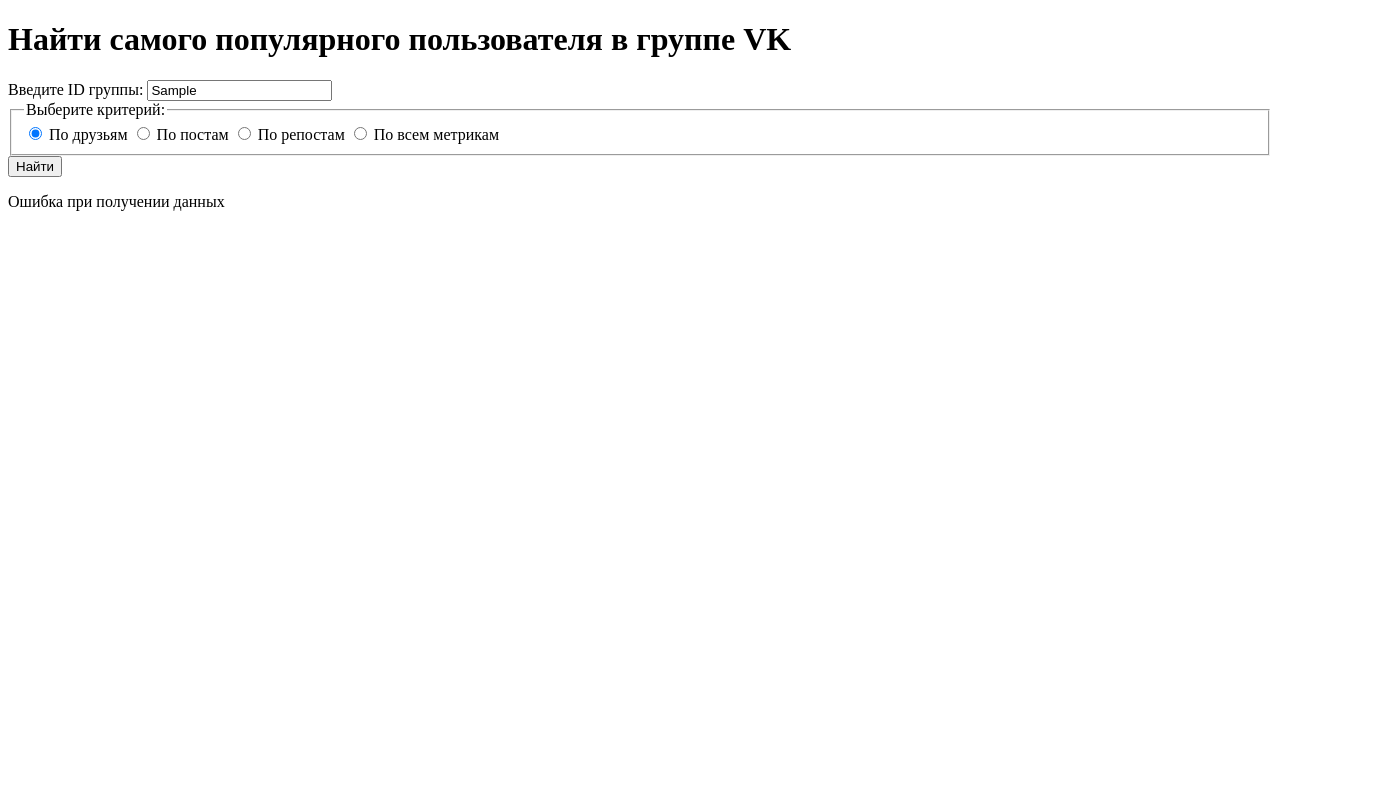
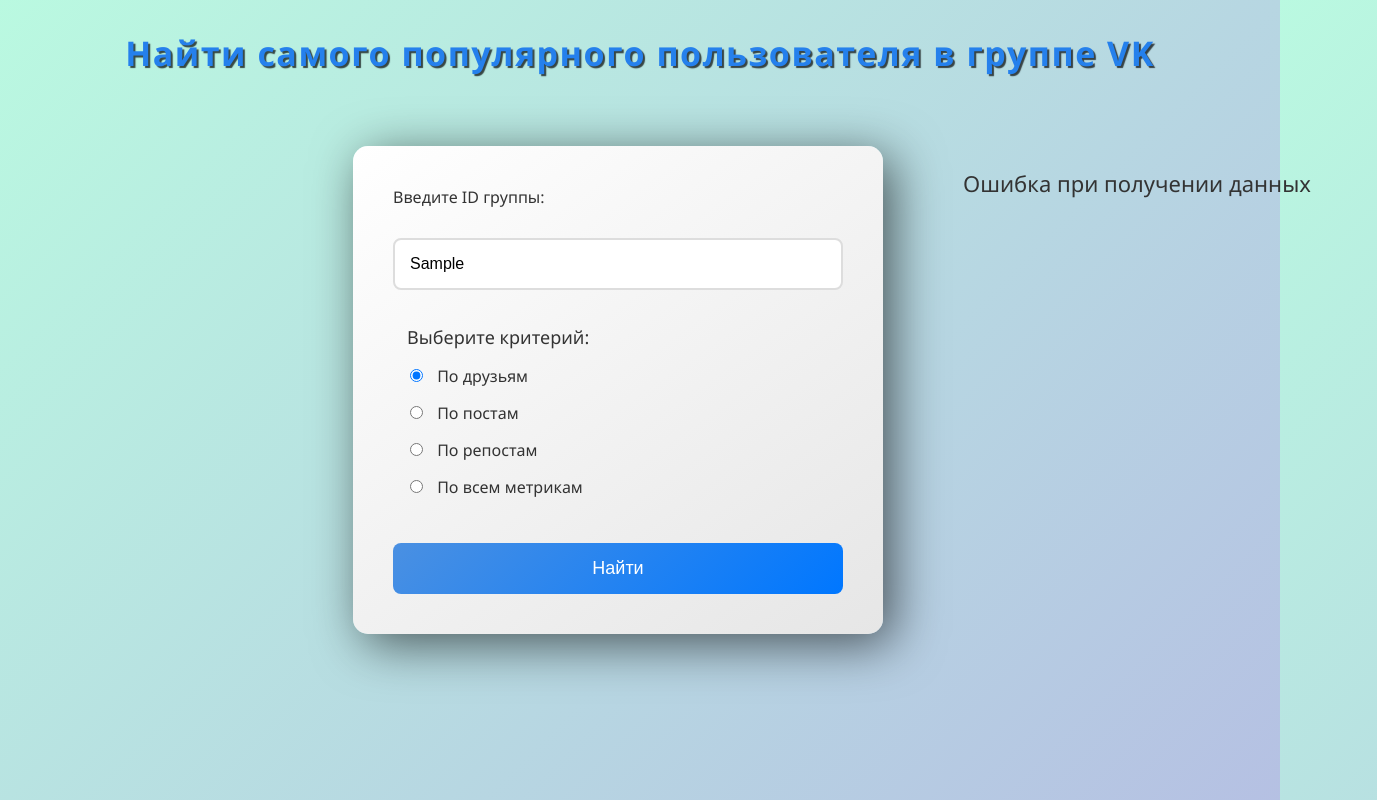
Before and after one commit to rxeside/mostPopular, a website with bundled scripts: page public/index.html in a window 1280 px wide. Both pictures are taken after typing "Sample" into the empty fields and a click on the button "Найти". Shown: the whole page, 1377 px wide, since content can reach past the window. Built offline with nearby package versions, Linux system fonts and the light colour scheme; files whose address does not match are found by name.

Commit message:
сделал loader. написал css для странички

```diff
--- a/public/index.html
+++ b/public/index.html
@@ -5,10 +5,12 @@
     <meta name="viewport" content="width=device-width, initial-scale=1.0">
     <title>VK Popular User Finder</title>
     <script defer src="/client.js"></script>
+    <link rel="stylesheet" href="/styles.css">
 </head>
 <body>
 <h1>Найти самого популярного пользователя в группе VK</h1>
 
+<div class="container">
     <form id="groupForm">
         <label for="groupId">Введите ID группы:</label>
         <input type="text" id="groupId" name="groupId" required>
@@ -32,6 +34,9 @@
         <button type="submit">Найти</button>
     </form>
 
-<div id="result"></div>
+    <div id="loader"></div>
+    <div id="result" hidden></div>
+</div>
 </body>
+
 </html>
--- /dev/null
+++ b/public/styles.css
@@ -0,0 +1,222 @@
+/* Основные стили страницы */
+body {
+    font-family: 'Segoe UI', Tahoma, Geneva, Verdana, sans-serif;
+    background: linear-gradient(135deg, rgba(117, 243, 194, 0.5) 0%, rgba(108, 130, 199, 0.5) 100%);
+    color: #333;
+    margin: 0;
+    padding: 0;
+    height: 100vh;
+    display: flex;
+    flex-direction: column;
+    justify-content: flex-start;
+    align-items: center;
+    overflow: hidden;
+}
+
+/* Заголовок */
+h1 {
+    font-size: 34px;
+    margin-top: 30px;
+    margin-bottom: 20px;
+    color: #2580ec;
+    text-shadow: 2px 2px 1px rgba(0, 0, 0, 0.7);
+    letter-spacing: 1.5px;
+    position: relative;
+    animation: fadeIn 2s ease-in-out;
+    text-align: center;
+}
+
+.container {
+    display: flex;
+    flex-direction: row;
+    justify-content: flex-start; /* Выравниваем блоки по левому краю */
+    align-items: flex-start;
+    gap: 50px; /* Расстояние между блоками */
+    margin-top: 50px;
+    margin-left: 450px;
+    width: 80%;
+}
+
+/* Контейнер формы с эффектами тени и градиентов */
+form {
+    background: linear-gradient(145deg, #ffffff, #e6e6e6);
+    border-radius: 15px;
+    box-shadow: 10px 10px 50px rgba(0, 0, 0, 0.6);
+    padding: 40px;
+    max-width: 450px;
+    width: 100%;
+    margin-top: auto;
+    margin-bottom: auto;
+    text-align: left;
+    transform: scale(1);
+    transition: transform 0.3s ease;
+}
+
+/* Эффект увеличения при наведении */
+form:hover {
+    transform: scale(1.05);
+}
+
+/* Поле ввода */
+input[type="text"] {
+    width: 100%;
+    padding: 15px;
+    margin: 15px 0;
+    border: 2px solid #ddd;
+    border-radius: 8px;
+    box-sizing: border-box;
+    font-size: 16px;
+    outline: none;
+    transition: all 0.3s;
+}
+
+/* Фокус на поле ввода с анимацией */
+input[type="text"]:focus {
+    border-color: #4a90e2;
+    box-shadow: 0 0 10px rgba(74, 144, 226, 0.5);
+}
+
+/* Радио кнопки */
+fieldset {
+    margin: 20px 0;
+    border: none;
+    text-align: left;
+}
+
+legend {
+    font-size: 18px;
+    margin-bottom: 10px;
+    color: #333;
+}
+
+label {
+    display: block;
+    margin-bottom: 15px;
+    font-size: 16px;
+    cursor: pointer;
+    transition: color 0.3s;
+}
+
+input[type="radio"] {
+    margin-right: 10px;
+}
+
+/* Выравнивание критериев по левому краю */
+label {
+    text-align: left;
+}
+
+label:hover {
+    color: #4a90e2;
+}
+
+/* Кнопка отправки с анимацией */
+button {
+    background: linear-gradient(135deg, #4a90e2 0%, #0077ff 100%);
+    color: white;
+    padding: 15px;
+    border: none;
+    border-radius: 8px;
+    font-size: 18px;
+    cursor: pointer;
+    width: 100%;
+    transition: background 0.3s, box-shadow 0.3s;
+    position: relative;
+    overflow: hidden;
+    z-index: 1;
+}
+
+/* Эффект волны при наведении на кнопку */
+button:before {
+    content: '';
+    position: absolute;
+    top: 50%;
+    left: 50%;
+    width: 200%;
+    height: 200%;
+    background: radial-gradient(circle, rgba(255, 255, 255, 0.25), transparent 70%);
+    transform: translate(-50%, -50%) scale(0);
+    transition: transform 0.6s ease-out;
+    z-index: 0;
+}
+
+button:hover:before {
+    transform: translate(-50%, -50%) scale(1);
+}
+
+button:hover {
+    background: linear-gradient(135deg, #0077ff 0%, #4a90e2 100%);
+    box-shadow: 0 4px 15px rgba(0, 119, 255, 0.4);
+}
+
+/* Анимация всплытия текста */
+@keyframes fadeIn {
+    0% {
+        opacity: 0;
+        transform: translateY(-20px);
+    }
+    100% {
+        opacity: 1;
+        transform: translateY(0);
+    }
+}
+
+/* Результат поиска */
+/* Прячем результат по умолчанию */
+#result[hidden] {
+    display: none;
+}
+
+/* Появление блока с результатами */
+#result {
+    opacity: 0;
+    transition: opacity 0.5s ease-in;
+}
+
+#result:not([hidden]) {
+    margin-left: 30px;
+    font-size: 22px;
+    opacity: 1;
+}
+
+/* Стили для индикатора загрузки */
+#loader {
+    display: none; /* Прячем по умолчанию */
+    margin-top: 60px;
+    margin-left: 30px;
+    width: 50px;
+    height: 50px;
+    border: 5px solid rgba(0, 0, 0, 0.1);
+    border-top: 5px solid #4a90e2;
+    border-radius: 50%;
+    animation: spin 1s linear infinite;
+}
+
+/* Анимация вращения для загрузчика */
+@keyframes spin {
+    0% {
+        transform: rotate(0deg);
+    }
+    100% {
+        transform: rotate(360deg);
+    }
+}
+
+/* Адаптивность для мобильных устройств */
+@media (max-width: 768px) {
+    form {
+        padding: 20px;
+    }
+
+    h1 {
+        font-size: 22px;
+    }
+
+    input[type="text"], button {
+        font-size: 16px;
+    }
+
+    label {
+        font-size: 14px;
+    }
+}
--- a/src/client.ts
+++ b/src/client.ts
@@ -1,9 +1,14 @@
 document.addEventListener('DOMContentLoaded', () => {
     const form = document.getElementById('groupForm') as HTMLFormElement;
     const resultDiv = document.getElementById('result') as HTMLDivElement;
+    const loader = document.getElementById('loader') as HTMLDivElement;
 
     form.addEventListener('submit', async (event) => {
         event.preventDefault();
+
+        // Скрываем блок с результатом и показываем загрузчик
+        resultDiv.hidden = true;
+        loader.style.display = 'block';
 
         const groupId = (document.getElementById('groupId') as HTMLInputElement).value;
         const criterion = (document.querySelector('input[name="criterion"]:checked') as HTMLInputElement).value;
@@ -22,12 +27,18 @@
             }
 
             const data = await response.json();
+
+            // Прячем загрузчик и показываем результат
+            loader.style.display = 'none';
+            resultDiv.hidden = false;
             resultDiv.innerHTML = `
                 <p>Самый популярный пользователь:</p>
                 <p>ID: ${data.id}</p>
                 <p>Количество единиц: ${data.count}</p>
             `;
         } catch (error) {
+            loader.style.display = 'none';
+            resultDiv.hidden = false;
             resultDiv.innerHTML = '<p>Ошибка при получении данных</p>';
             console.error('Error:', error);
         }
```
Lines whose indentation alone changed are shown as unchanged.
